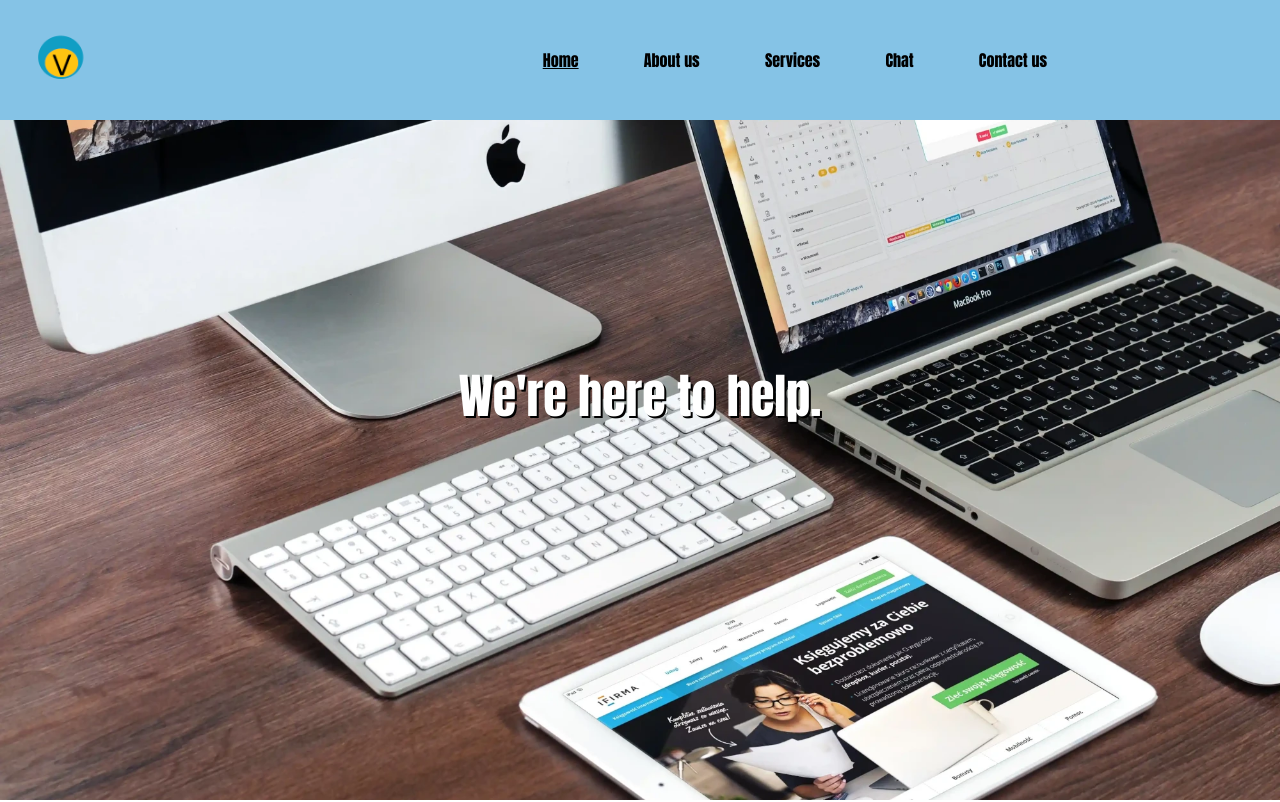
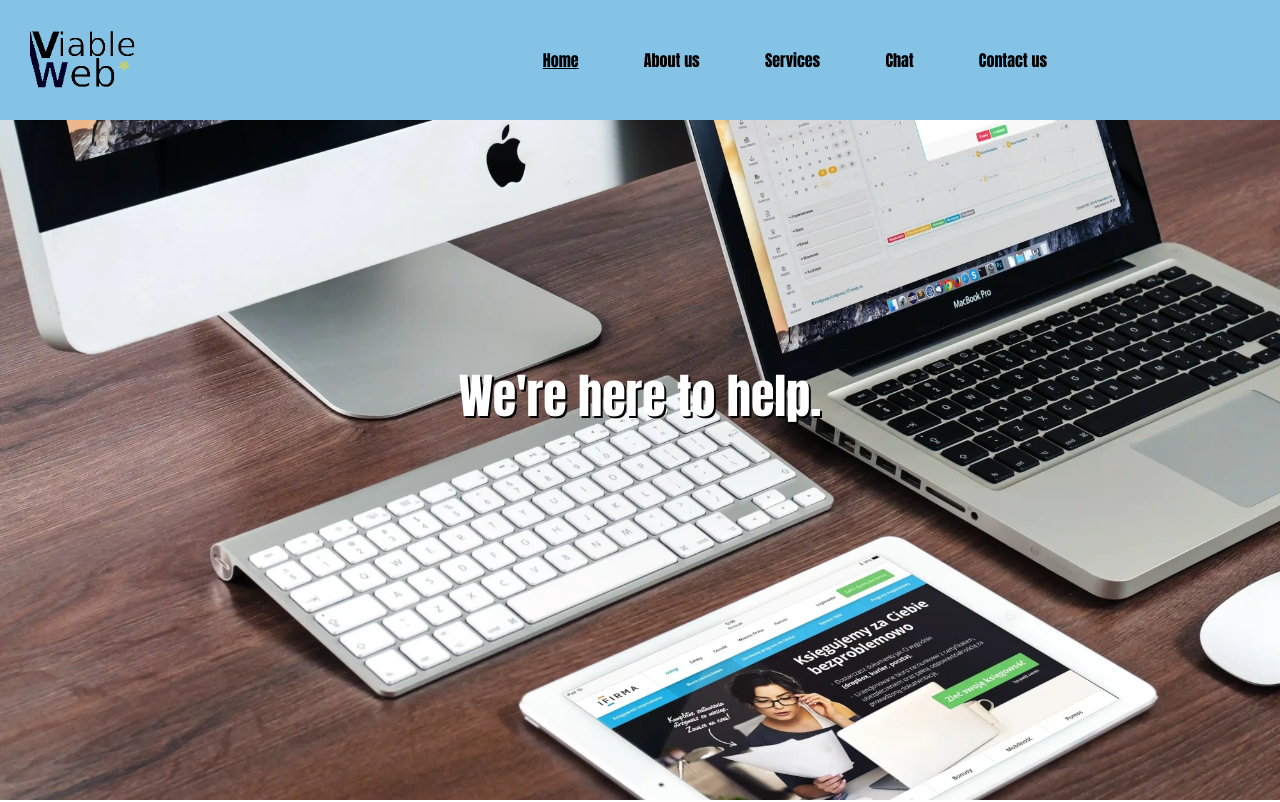
Before and after one commit to vincentonepointone/Viable-Websites, a website: page public/index.html in a window 1280 px wide. Shown: the top 802 px of the page. Drawn offline with Linux system fonts and the light colour scheme.

Commit message:
wring bad logo

```diff
--- a/public/index.html
+++ b/public/index.html
@@ -39,7 +39,7 @@
         <nav>
            <div class="logo-container">
                 <a href="#">
-                    <img src="/images/logo.png" alt="Our Logo a image of the World wide Web Globe" id="logo-img">
+                    <img src="/images/logo.webp" alt="Our Logo a image of the World wide Web Globe" id="logo-img">
                 </a>
             </div>
             <!-- <h1 class="logo-text">Viable Websites</h1> -->
```
